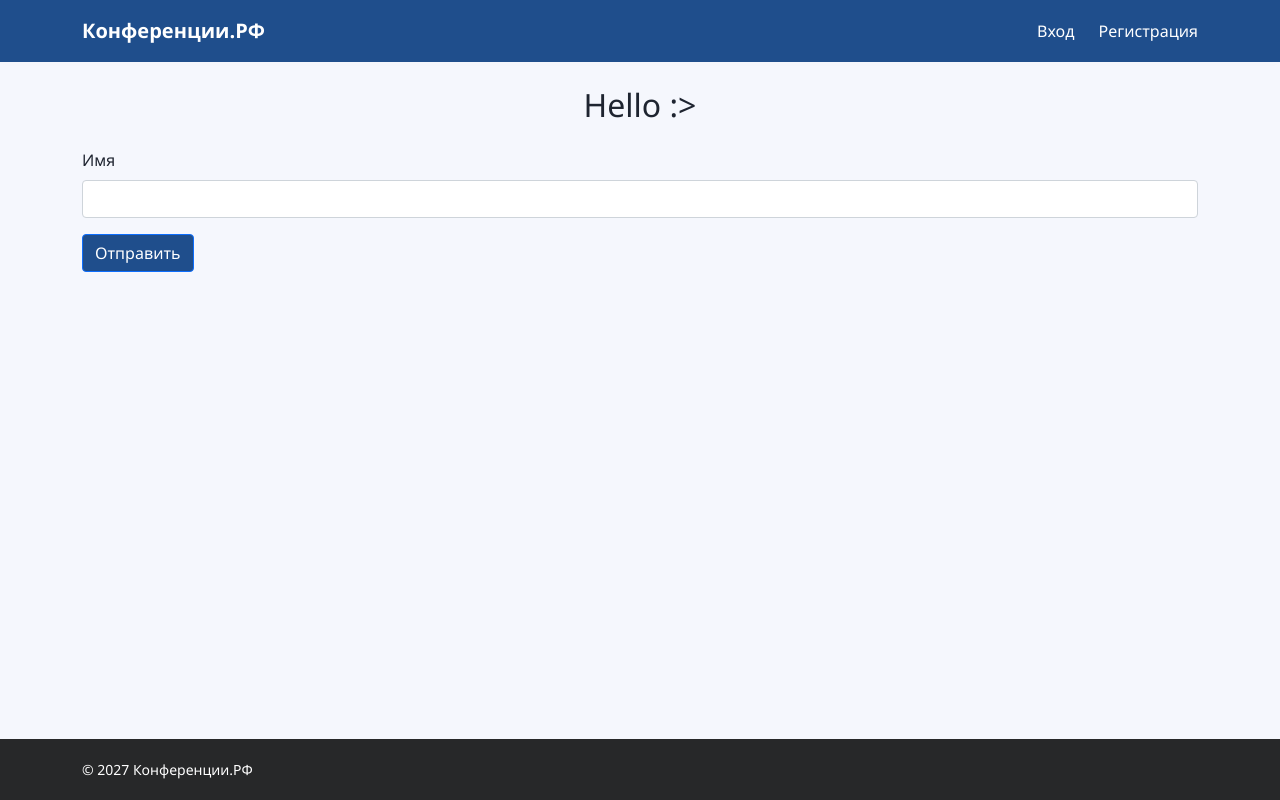
After one commit to Sborki2014/KonferencyRF, a Flask app: page /hello in a window 1280 px wide. The commit adds this page. Run offline with Flask 3, Linux system fonts and the light colour scheme; some libraries are stand-ins or nearby versions.

Commit message:
Обработка формы + Данные из базы на странице

```diff
--- a/app.py
+++ b/app.py
@@ -1,7 +1,13 @@
-from flask import Flask, render_template
+from flask import Flask, render_template, request, url_for, flash, redirect
 from models import Room
+import re
+
+import psycopg2
+from psycopg2.extras import RealDictCursor
+
 
 app = Flask(__name__)
+app.config['SECRET_KEY'] = 'dev-secret-key'
 
 @app.route('/')
 def index():
@@ -21,9 +27,31 @@ def register():
 
 @app.route('/rooms')
 def rooms():
-    rooms_list = [
-        Room(1, 'Кинозал "Премьер"', 'Кинозал'),
-        Room(2, 'Коворкинг "Старт"', 'Коворкинг'),
-        Room(3, 'Большой лекторий', 'Аудитория')
-    ]
+    connection = psycopg2.connect(
+        host="localhost",
+        port=5432,
+        dbname="conferences",
+        user="conf_user",
+        password="conf_pass"
+    )
+    with connection:
+        with connection.cursor(cursor_factory=RealDictCursor) as cursor:
+            cursor.execute("SELECT * FROM rooms")
+            rooms_list = cursor.fetchall()
+    connection.close()
     return render_template('rooms.html', rooms=rooms_list)
+
+
+@app.route("/hello", methods=["GET", "POST"])
+def hello():
+    error = ""
+    if request.method == "POST":
+        name = request.form.get("name", "").strip()
+        if not name:
+            error = "Введите имя"
+        elif not re.fullmatch(r"[А-Яа-яЁё ]+", name):
+            error = "Имя должно содержать только кириллицу"
+        else:
+            flash(f"Здравствуйте, {name}!", "success")
+            return redirect(url_for("hello"))
+    return render_template("hello.html", error=error)
--- a/templates/base.html
+++ b/templates/base.html
@@ -21,6 +21,10 @@
 
     <!-- ОСНОВНОЕ СОДЕРЖИМОЕ -->
     <main class="main">
+        {% for category, message in get_flashed_messages(with_categories=true) %}
+            <div class="alert alert-{{ category }}">{{ message }}</div>
+        {% endfor %}
+
         {% block content %}{% endblock %}
     </main>
 
--- /dev/null
+++ b/templates/hello.html
@@ -0,0 +1,20 @@
+{% extends 'base.html' %}
+
+{% block title %}Hello - Конференции.РФ{% endblock %}
+
+{% block content %}
+<section class="container mt-4">
+    <h1 class="mb-4">Hello :></h1>
+
+        <form method="post" action="{{ url_for('hello') }}">
+        <div class="mb-3">
+            <label for="name" class="form-label">Имя</label>
+            <input type="text" class="form-control" id="name" name="name">
+            {% if error %}
+                <div class="text-danger">{{ error }}</div>
+            {% endif %}
+        </div>
+        <button type="submit" class="btn btn-primary">Отправить</button>
+    </form>
+</section>
+{% endblock %}
```
Also changed, not shown: db_test.py (added, +15 -0 lines).
